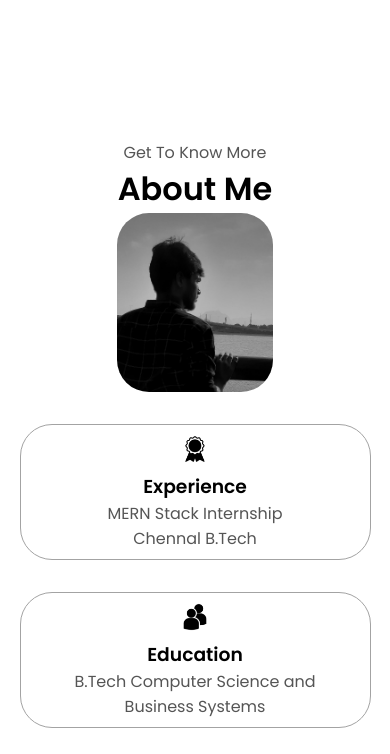
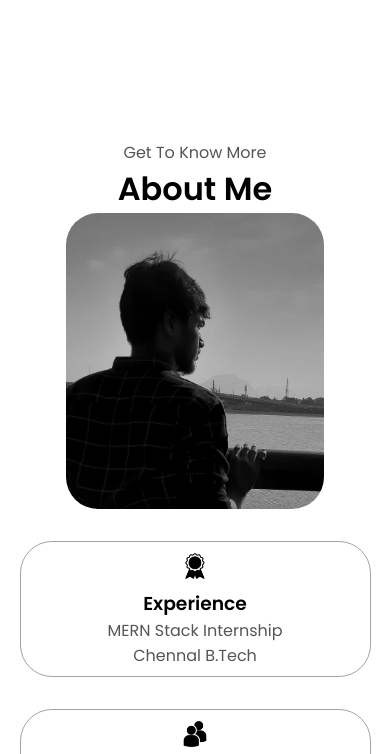
Before and after one commit to Sudhakar0512/my_portfolio, a plain HTML site: page index.html in a window 390 px wide. Shown: the part 738-1492 px from the top of the page. Drawn offline with Linux system fonts and the light colour scheme.

Commit message:
Update mediaqueries.css

```diff
--- a/mediaqueries.css
+++ b/mediaqueries.css
@@ -88,7 +88,7 @@
     }
     .section__pic-container {
       width: auto;
-      height: 46vw;
+      height: 76vw;
       justify-content: center;
     }
     .section__text__p2 {
```
